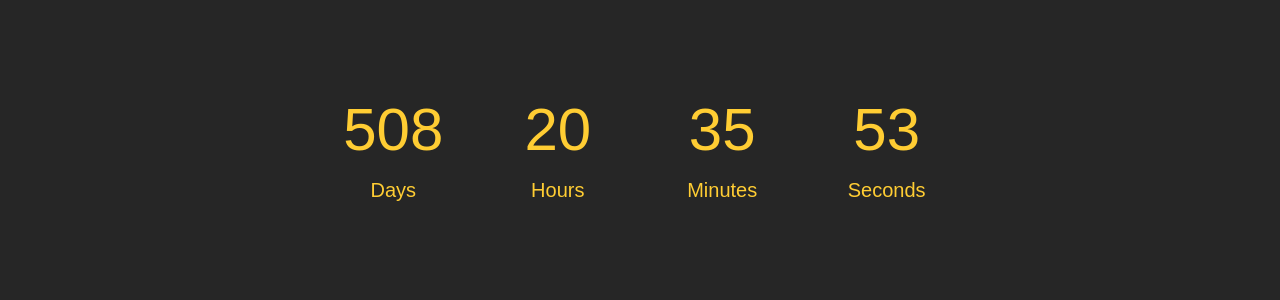
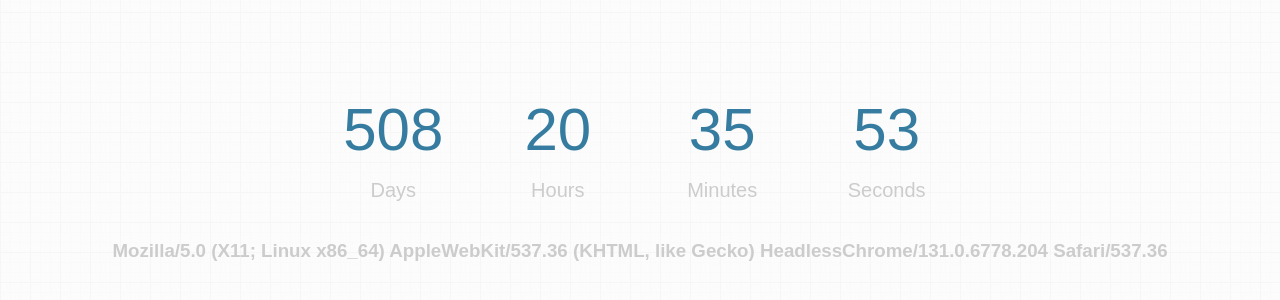
Before and after one commit to ty96/linien, a plain HTML site: page index.html in a window 1280 px wide. Shown: the part 228-528 px from the top of the page. Drawn offline with Linux system fonts and the light colour scheme.

Commit message:
feat(): add userAgent for test

```diff
--- a/assets/css/countDown.css
+++ b/assets/css/countDown.css
@@ -2,7 +2,10 @@
   margin: 0;
   padding: 0;
   font-family: sans-serif;
-  background: #262626;
+}
+
+body {
+  background: url("../image/preBG.png") repeat;
 }
 
 .countDown {
@@ -13,13 +16,14 @@
 .countBlock {
   width: 160px;
   display: inline-block;
-  color: #ffcd33;
+  color: #357ca0;
   font-size: 60px;
   line-height: 60px;
 }
 
 .unit {
   font-size: 20px;
+  color: #cccccc;
 }
 
 @media (max-width: 768px) {
@@ -45,3 +49,8 @@
     font-size: 8px;
   }
 }
+
+.UA {
+  color: #cccccc;
+  margin: 20px;
+}
--- a/assets/js/countDown.js
+++ b/assets/js/countDown.js
@@ -1,4 +1,4 @@
-!function () {
+;(function () {
   var box = document.getElementsByClassName('countDown')[0];
   box.style.marginTop = window.innerHeight / 2 - 72 + 'px';
 
@@ -29,4 +29,9 @@
   timer();
   setInterval(timer, 1000)
 
-}();
+})()
+
+;(function () {
+  var UA  = document.getElementById('UA')
+  UA.innerText = navigator.userAgent
+})()
--- a/index.html
+++ b/index.html
@@ -24,8 +24,9 @@
     <p class="second">0</p>
     <p class="unit">Seconds</p>
   </div>
+
+  <h3 id="UA" class="UA"></h3>
 </div>
-
 <script src="./assets/js/countDown.js"></script>
 </body>
 </html>
```
Also changed, not shown: assets/image/preBG.png (added).
